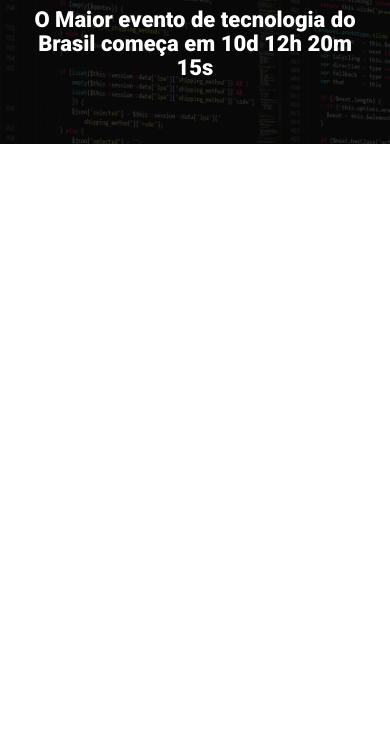
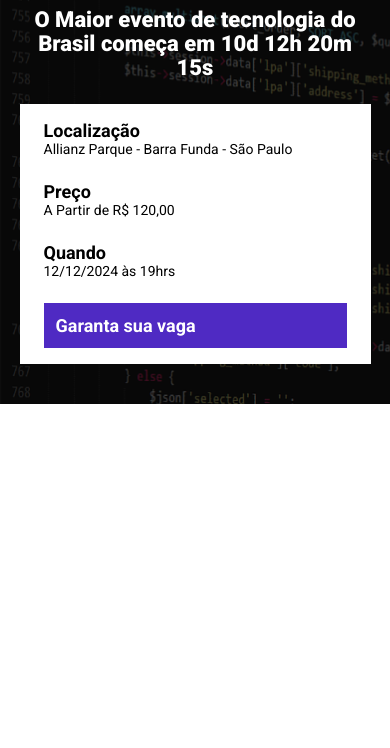
Before and after one commit to Handerrr/tech_talks, a website built with Parcel: page src/index.html in a window 390 px wide. Shown: the part 96-844 px from the top of the page. Built offline with nearby package versions, Linux system fonts and the light colour scheme.

Commit message:
components

```diff
--- a/src/index.html
+++ b/src/index.html
@@ -16,6 +16,25 @@
             <p class="hero__text">
                 O Maior evento de tecnologia do Brasil começa em 10d 12h 20m 15s
             </p>
+            <div class="infos-bar">
+              <ul class="infos-bar__infos">
+                <li class="infos-bar__infos__item">
+                    <b>Localização</b>
+                    Allianz Parque - Barra Funda - São Paulo
+                </li>
+                <li class="infos-bar__infos__item">
+                    <b>Preço</b>
+                    A Partir de R$ 120,00
+                </li>
+                <li class="infos-bar__infos__item">
+                    <b>Quando</b>
+                    12/12/2024 às 19hrs
+                </li>
+            </ul>
+            <a href="#" class="button button--primary">
+                Garanta sua vaga
+            </a>
+            </div>
         </div>
     </header>
 
--- /dev/null
+++ b/src/styles/components/_buttons.scss
@@ -0,0 +1,24 @@
+.button {
+    padding: 12px;
+    font-size: 18px;
+    font-weight: bold;
+    text-decoration: none;
+    text-align: center;
+    white-space: nowrap;
+
+    &--primary {
+        color: #fff;
+        background-color: #4F2AC3;
+    }
+
+    @media (max-width: 640px) {
+        display: block;
+        width: 100%;
+    }
+
+    @media (max-width: 1024px) {
+        display: flex;
+        align-items: center;
+
+    }
+}
--- /dev/null
+++ b/src/styles/components/_infos_bar.scss
@@ -0,0 +1,39 @@
+.infos-bar {
+    padding: 16px 24px;
+    background-color: #fff;
+    display: flex;
+    justify-content: space-between;
+
+    &__infos {
+        display: flex;
+        gap: 40px;
+
+        &__item {
+            font-size: 14px;
+            color: #000;
+
+            b {
+                color: #000;
+                font-size: 18px;
+                display: block;
+            }
+        }
+    }
+    @media (max-width: 640px) {
+        display: block;
+
+        &__infos {
+            display: block;
+
+            &__item {
+                margin-bottom: 24px;
+            }
+        }
+    }
+
+    @media (max-width: 1024px) {
+        &__infos {
+           gap: 16px;
+        }
+    }
+}
--- a/src/styles/main.scss
+++ b/src/styles/main.scss
@@ -1,4 +1,6 @@
 @use 'hero';
+@use 'components/infos_bar';
+@use 'components/buttons';
 
 * {
     margin: 0;
@@ -6,6 +8,7 @@
     box-sizing: border-box;
     font-family: Roboto, sans-serif;
     color: #fff;
+    list-style: none;
 }
 
 .container {
```
